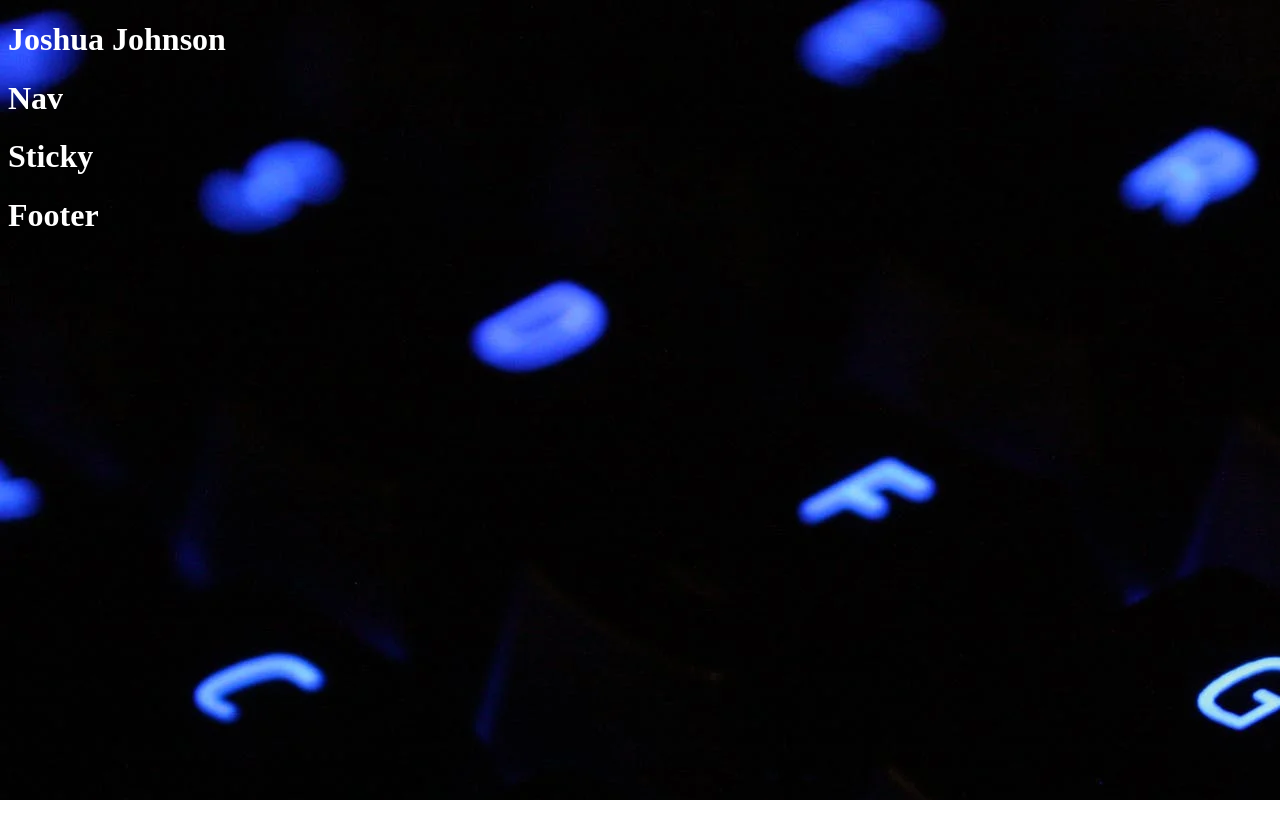
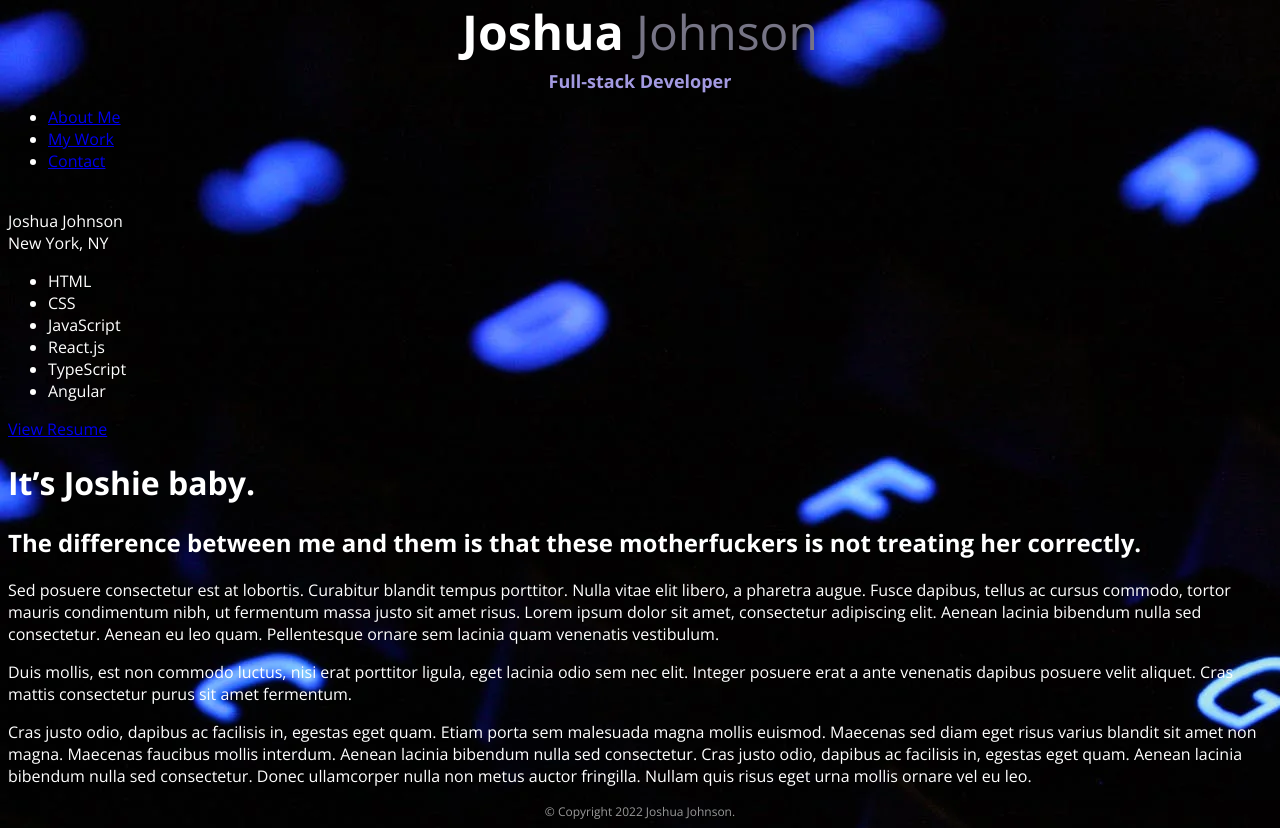
Before and after one commit to joshua-deon/site, a Gatsby site: page / in a window 1280 px wide. Before the commit the page ends 800 px from the top, so only its background shows below. Built offline with nearby package versions, Linux system fonts and the light colour scheme; Gatsby itself is replaced by a stand-in of ours.

Commit message:
feat: finished markup, added logo/footer styles

```diff
--- a/src/components/content/index.js
+++ b/src/components/content/index.js
@@ -1,11 +1,14 @@
 import React from "react";
-import "./styles.scss"
+import "./styles.scss";
 import Sticky from "../sticky";
 
-const Content = () => {
-    return (
-        <Sticky />
-    )
-}
+const Content = (props) => {
+  return (
+    <div className="content">
+      <Sticky />
+      {props.children}
+    </div>
+  );
+};
 
-export default Content
+export default Content;
--- a/src/components/footer/index.js
+++ b/src/components/footer/index.js
@@ -1,10 +1,8 @@
 import React from "react";
-import "./styles.scss"
+import "./styles.scss";
 
 const Footer = () => {
-    return (
-        <h1>Footer</h1>
-    )
-}
+  return <footer className="footer">© Copyright 2022 Joshua Johnson.</footer>;
+};
 
-export default Footer
+export default Footer;
--- a/src/components/footer/styles.scss
+++ b/src/components/footer/styles.scss
@@ -0,0 +1,5 @@
+.footer {
+  color: #999;
+  font-size: 12px;
+  text-align: center;
+}
--- a/src/components/logo/index.js
+++ b/src/components/logo/index.js
@@ -1,10 +1,16 @@
 import React from "react";
-import "./styles.scss"
+import "./styles.scss";
 
 const Logo = () => {
-    return (
-        <h1>Joshua Johnson</h1>
-    )
-}
+  return (
+    <div className="logo">
+      <div className="logo__name">
+        <span className="logo__name--bold">Joshua </span>
+        Johnson
+      </div>
+      <div className="logo__title">Full-stack Developer</div>
+    </div>
+  );
+};
 
-export default Logo
+export default Logo;
--- a/src/components/logo/styles.scss
+++ b/src/components/logo/styles.scss
@@ -0,0 +1,21 @@
+.logo {
+  text-align: center;
+  line-height: 1;
+
+  &__name {
+    font-size: 48px;
+    color: #767485;
+    margin-bottom: 16px;
+
+    &--bold {
+      font-weight: 700;
+      color: #ffffff;
+    }
+  }
+
+  &__title {
+    color: #a39ae1;
+    font-size: 18px;
+    font-weight: 700;
+  }
+}
--- a/src/components/nav/index.js
+++ b/src/components/nav/index.js
@@ -1,10 +1,28 @@
 import React from "react";
-import "./styles.scss"
+import "./styles.scss";
 
 const Nav = () => {
-    return (
-        <h1>Nav</h1>
-    )
-}
+  return (
+    <nav className="nav">
+      <ul>
+        <li className="nav__item">
+          <a href="#" className="nav__link">
+            About Me
+          </a>
+        </li>
+        <li className="nav__item">
+          <a href="#" className="nav__link">
+            My Work
+          </a>
+        </li>
+        <li className="nav__item">
+          <a href="#" className="nav__link">
+            Contact
+          </a>
+        </li>
+      </ul>
+    </nav>
+  );
+};
 
-export default Nav
+export default Nav;
--- a/src/components/sticky/index.js
+++ b/src/components/sticky/index.js
@@ -1,10 +1,33 @@
 import React from "react";
-import "./styles.scss"
+import "./styles.scss";
 
 const Sticky = () => {
-    return (
-        <h1>Sticky</h1>
-    )
-}
+  return (
+    <div className="sticky">
+      <div className="sticky__image">
+        <img src="" />
+      </div>
+      <div className="sticky__header">
+        <div>Joshua Johnson</div>
+        <div>New York, NY</div>
+      </div>
+      <div className="sticky__skills">
+        <ul>
+          <li className="sticky__skill">HTML</li>
+          <li className="sticky__skill">CSS</li>
+          <li className="sticky__skill">JavaScript</li>
+          <li className="sticky__skill">React.js</li>
+          <li className="sticky__skill">TypeScript</li>
+          <li className="sticky__skill">Angular</li>
+        </ul>
+      </div>
+      <div className="sticky__resume">
+        <a href="#" className="button">
+          View Resume
+        </a>
+      </div>
+    </div>
+  );
+};
 
-export default Sticky
+export default Sticky;
--- a/src/pages/index.js
+++ b/src/pages/index.js
@@ -1,9 +1,9 @@
-import * as React from "react"
-import "../styles/global.scss"
-import Logo from "../components/logo"
-import Nav from "../components/nav"
-import Content from "../components/content"
-import Footer from "../components/footer"
+import * as React from "react";
+import "../styles/global.scss";
+import Logo from "../components/logo";
+import Nav from "../components/nav";
+import Content from "../components/content";
+import Footer from "../components/footer";
 
 // markup
 const IndexPage = () => {
@@ -11,10 +11,40 @@ const IndexPage = () => {
     <main>
       <Logo />
       <Nav />
-      <Content />
+      <Content>
+        <h1>It’s Joshie baby.</h1>
+        <h2>
+          The difference between me and them is that these motherfuckers is not
+          treating her correctly.
+        </h2>
+        <p>
+          Sed posuere consectetur est at lobortis. Curabitur blandit tempus
+          porttitor. Nulla vitae elit libero, a pharetra augue. Fusce dapibus,
+          tellus ac cursus commodo, tortor mauris condimentum nibh, ut fermentum
+          massa justo sit amet risus. Lorem ipsum dolor sit amet, consectetur
+          adipiscing elit. Aenean lacinia bibendum nulla sed consectetur. Aenean
+          eu leo quam. Pellentesque ornare sem lacinia quam venenatis
+          vestibulum.
+        </p>
+        <p>
+          Duis mollis, est non commodo luctus, nisi erat porttitor ligula, eget
+          lacinia odio sem nec elit. Integer posuere erat a ante venenatis
+          dapibus posuere velit aliquet. Cras mattis consectetur purus sit amet
+          fermentum.
+        </p>
+        <p>
+          Cras justo odio, dapibus ac facilisis in, egestas eget quam. Etiam
+          porta sem malesuada magna mollis euismod. Maecenas sed diam eget risus
+          varius blandit sit amet non magna. Maecenas faucibus mollis interdum.
+          Aenean lacinia bibendum nulla sed consectetur. Cras justo odio,
+          dapibus ac facilisis in, egestas eget quam. Aenean lacinia bibendum
+          nulla sed consectetur. Donec ullamcorper nulla non metus auctor
+          fringilla. Nullam quis risus eget urna mollis ornare vel eu leo.
+        </p>
+      </Content>
       <Footer />
     </main>
-  )
-}
+  );
+};
 
-export default IndexPage
+export default IndexPage;
--- a/src/styles/global.scss
+++ b/src/styles/global.scss
@@ -1,4 +1,7 @@
+@import url("https://fonts.googleapis.com/css2?family=Open+Sans:wght@300;400;700&display=swap");
+
 html {
-    background-image: url("../images/background.webp");
-    color: white
+  background-image: url("../images/background.webp");
+  color: white;
+  font-family: "Open Sans", sans-serif;
 }
```
Also changed, not shown: src/images/josh-photo.jpg (added).
